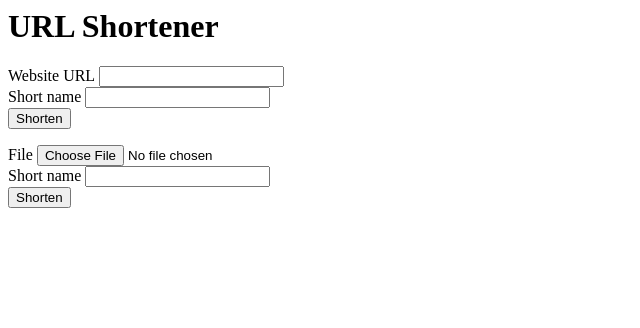
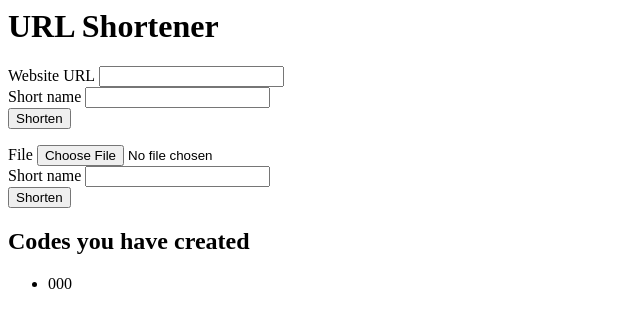
Before and after one commit to Alex-YuYan/url_shortener, a Flask app: template templates/home.html in a window 1280 px wide. Shown: the top 328 px of the page, without its empty margins (0-640 px from the left). Run offline with Flask 2, Linux system fonts and the light colour scheme; the template is opened without the code that fills it: most values are stand-ins (such as "Sample title", 1, 10 or a date in 2020).

Commit message:
Added replay feature.

```diff
--- a/app.py
+++ b/app.py
@@ -2,7 +2,7 @@ from fileinput import filename
 import json
 import os.path
 from werkzeug.utils import secure_filename
-from flask import Flask, flash, render_template, request, redirect, url_for, abort
+from flask import Flask, flash, render_template, request, redirect, url_for, abort, session
 
 app = Flask(__name__)
 app.secret_key = 'random'
@@ -10,7 +10,7 @@ app.secret_key = 'random'
 
 @app.route('/')
 def home():
-    return render_template('home.html')
+    return render_template('home.html', codes=session.keys())
 
 
 @app.route('/your-url', methods=['GET', 'POST'])
@@ -36,6 +36,7 @@ def your_url():
 
         with open('urls.json','w') as url_file:
             json.dump(urls, url_file)
+            session[request.form['code']] = True
 
         return render_template('your_url.html', code=request.form['code'])
     else:
--- a/templates/home.html
+++ b/templates/home.html
@@ -23,3 +23,12 @@
     <br>
     <input type="submit" value="Shorten">
 </form>
+
+{% if codes %}
+<h2>Codes you have created</h2>
+<ul>
+    {% for code in codes %}
+    <li>{{ code }}</li>
+    {% endfor %}
+</ul>
+{% endif %}
--- a/urls.json
+++ b/urls.json
@@ -1 +1 @@
-{"b": {"file": "bBK.png"}}
+{"aa": {"url": "http://www.google.com"}, "amazon": {"url": "http://www.amazon.com"}, "go": {"url": "http://www.google.com"}}
```
